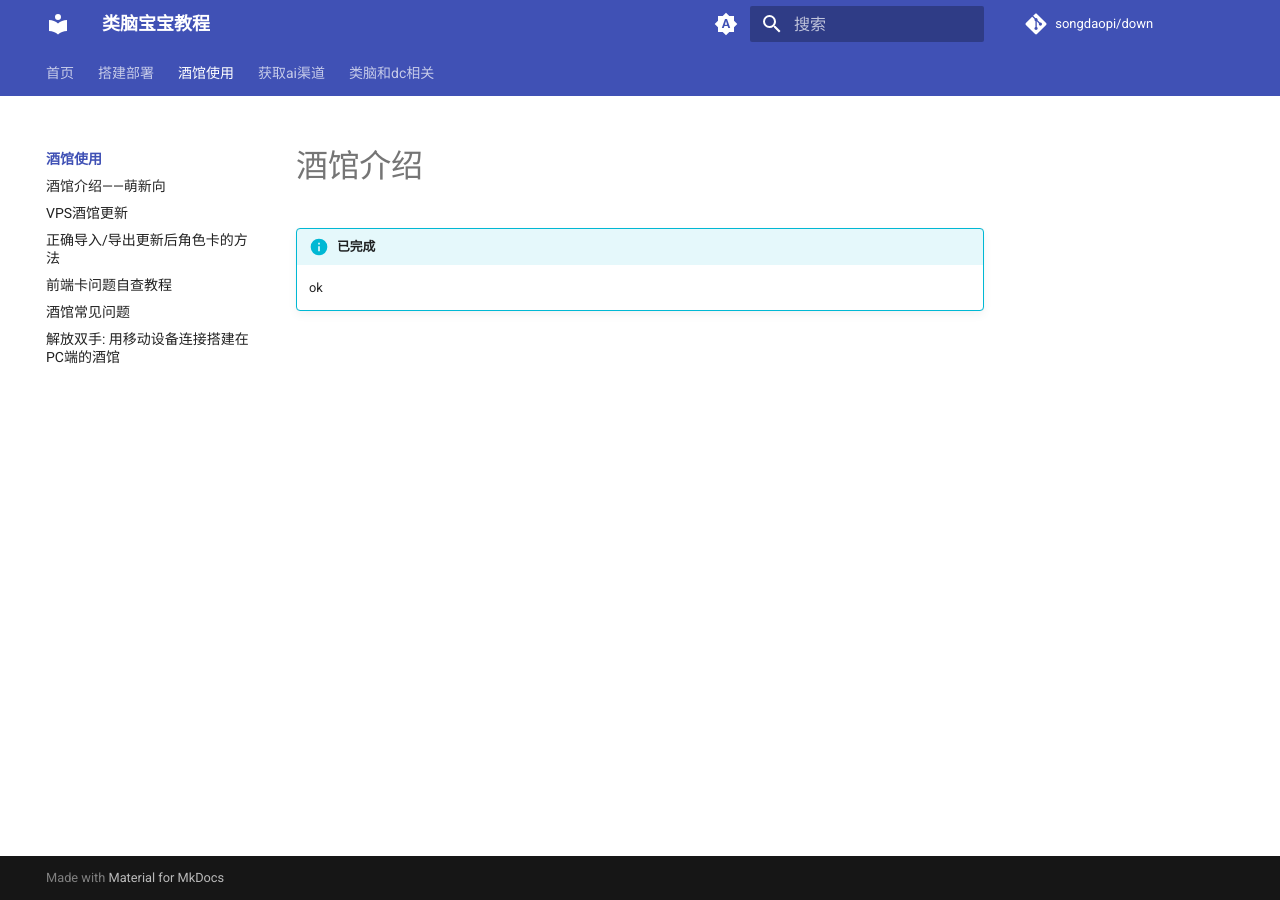
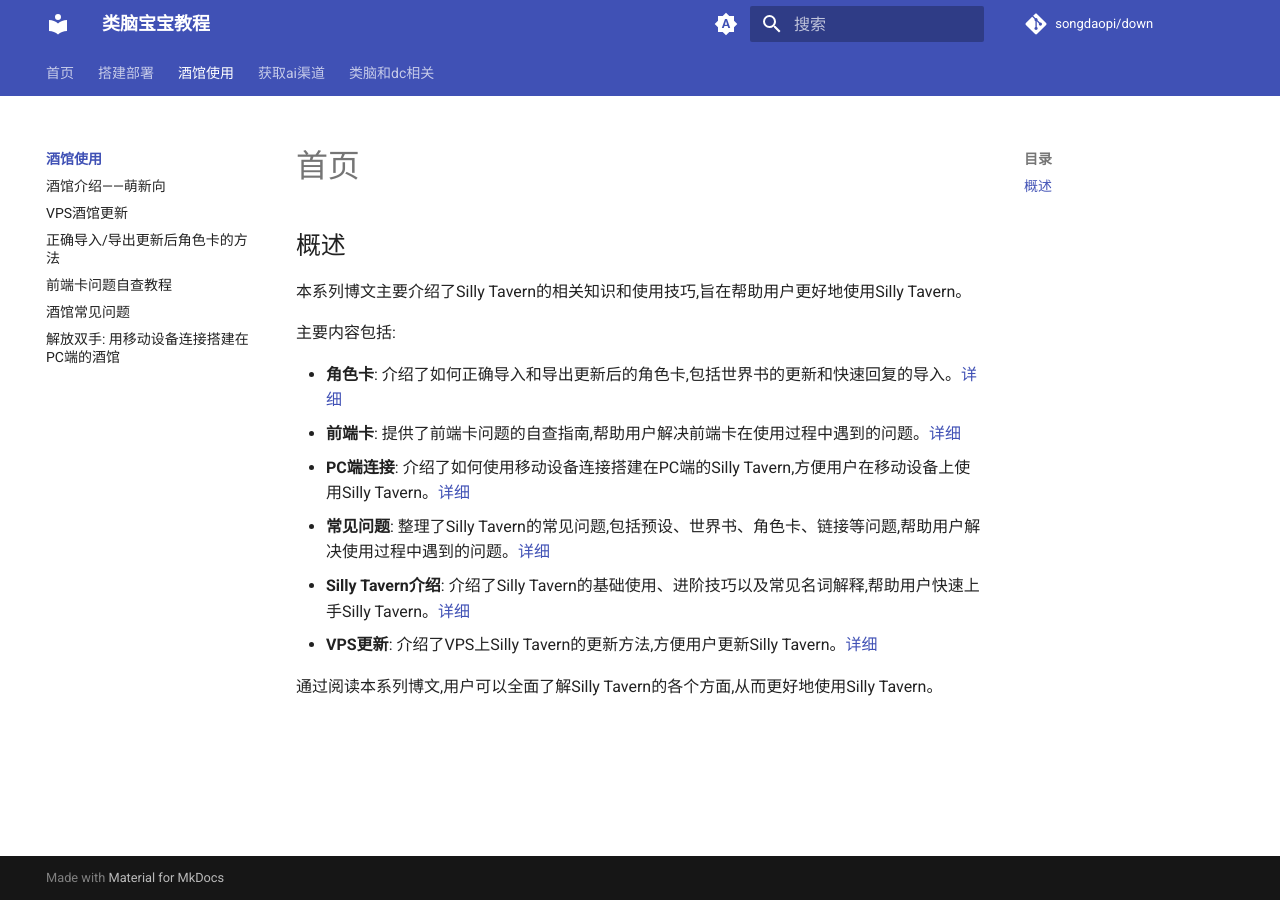
Before and after one commit to supmamamamma/baoleinao, an MkDocs documentation site: the page built from docs/silly/index.md, in a window 1280 px wide. Built offline with MkDocs 1.6.1 and Material for MkDocs 9.7.7, drawn with Linux system fonts in a browser that asks for light colours; comment, search, counter and statistics services are not loaded.

Commit message:
增加总结和url

```diff
--- a/docs/silly/index.md
+++ b/docs/silly/index.md
@@ -1,5 +1,14 @@
-# 酒馆介绍
+## 概述
 
-!!! info "已完成"
+本系列博文主要介绍了Silly Tavern的相关知识和使用技巧,旨在帮助用户更好地使用Silly Tavern。
 
-	ok
+主要内容包括:
+
+- **角色卡**: 介绍了如何正确导入和导出更新后的角色卡,包括世界书的更新和快速回复的导入。[详细](char.md)
+- **前端卡**: 提供了前端卡问题的自查指南,帮助用户解决前端卡在使用过程中遇到的问题。[详细](css.md)
+- **PC端连接**: 介绍了如何使用移动设备连接搭建在PC端的Silly Tavern,方便用户在移动设备上使用Silly Tavern。[详细](pc.md)
+- **常见问题**: 整理了Silly Tavern的常见问题,包括预设、世界书、角色卡、链接等问题,帮助用户解决使用过程中遇到的问题。[详细](que.md)
+- **Silly Tavern介绍**: 介绍了Silly Tavern的基础使用、进阶技巧以及常见名词解释,帮助用户快速上手Silly Tavern。[详细](tavern.md)
+- **VPS更新**: 介绍了VPS上Silly Tavern的更新方法,方便用户更新Silly Tavern。[详细](up.md)
+
+通过阅读本系列博文,用户可以全面了解Silly Tavern的各个方面,从而更好地使用Silly Tavern。
```
